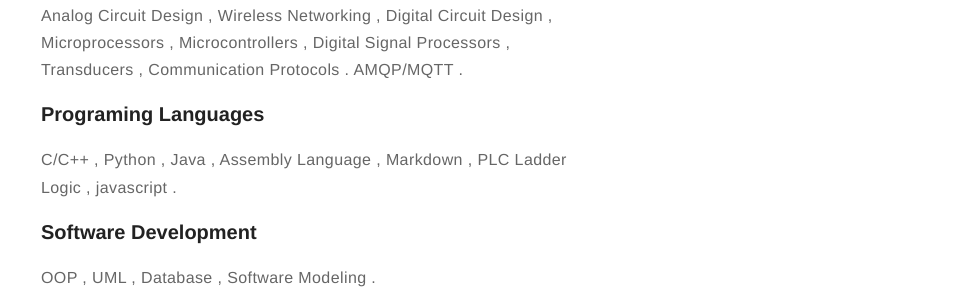
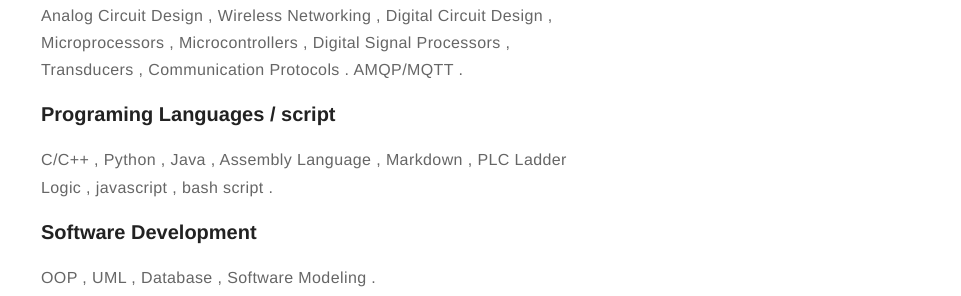
Before and after one commit to JeffeApAlves/jeffeapalves.github.io, a Jekyll site: the page built from about.md, in a window 1280 px wide. Shown: the part 884-1180 px from the top of the page, without its empty margins (319-1280 px from the left). Built offline with Jekyll 4.4.1, drawn with Linux system fonts in a browser that asks for light colours.

Commit message:
new skill

```diff
--- a/_posts/2016-02-24-first-post.markdown
+++ b/_posts/2016-02-24-first-post.markdown
@@ -5,8 +5,8 @@ date: 2017-12-01 19:15
 image: /assets/images/markdown.jpg
 headerImage: false
 tag:
-- markdown
-- elements
+- iot
+- embedded systems
 star: true
 category: blog
 author: jalves
--- a/_posts/2017-12-15-rb3-helloworld.markdown
+++ b/_posts/2017-12-15-rb3-helloworld.markdown
@@ -4,7 +4,6 @@ layout: post
 date: 2017-02-17 12:00
 tag:
 - TUI
-- ncurses
 - C/C++
 - CLI
 image: https://jeffeapalves/assets/images/jekyll-logo-light-solid.png
--- a/about.md
+++ b/about.md
@@ -34,7 +34,7 @@ Real Time Operating System
 , Communication Protocols
 . AMQP/MQTT
 .
-### Programing Languages
+### Programing Languages / script
 C/C++
 , Python
 , Java
@@ -42,6 +42,7 @@ C/C++
 , Markdown
 , PLC Ladder Logic
 , javascript
+, bash script
 .
 ### Software Development
 OOP
```
Also changed, not shown: _posts/2016-09-16-tsw.markdown (+3 -4 lines), 1 other file.
